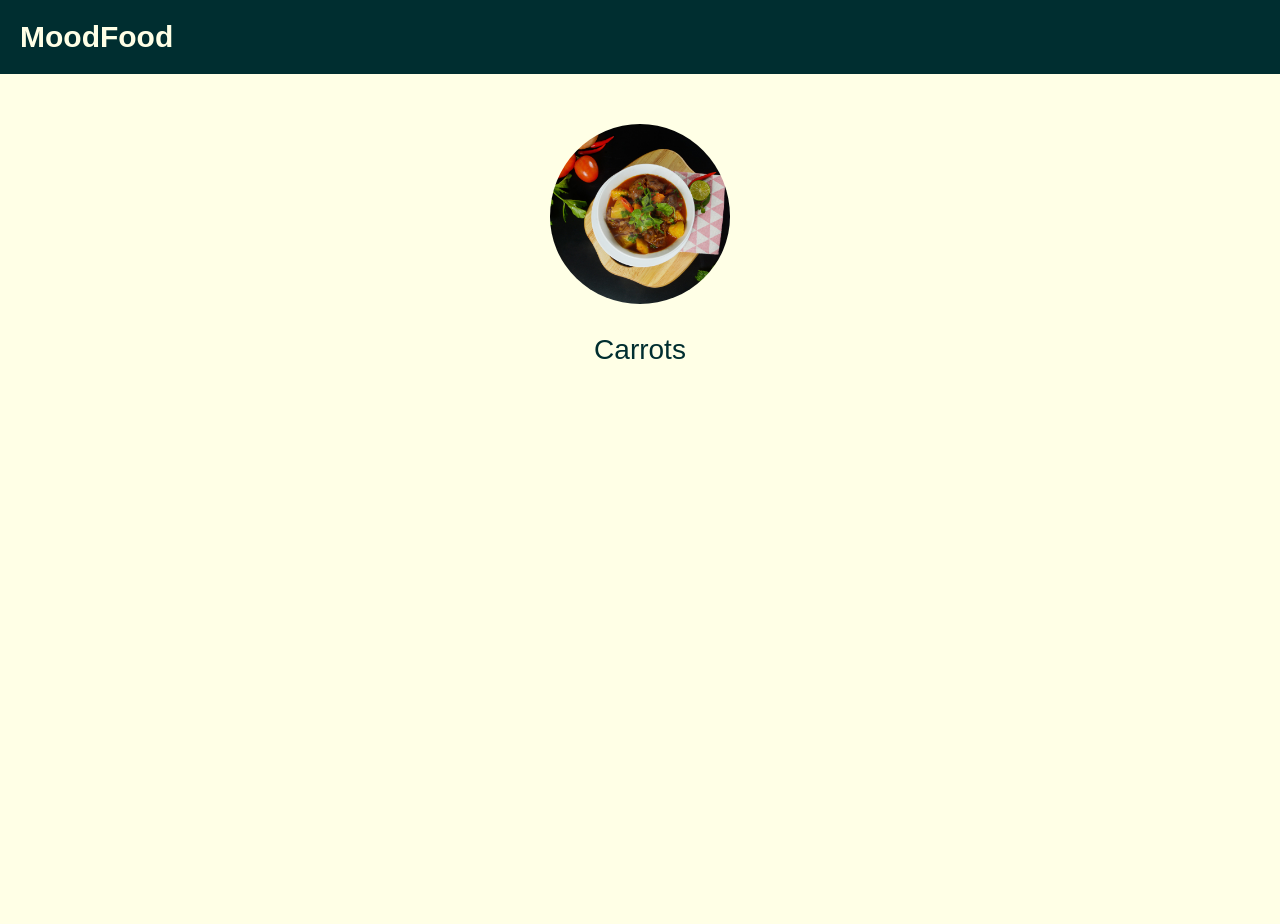
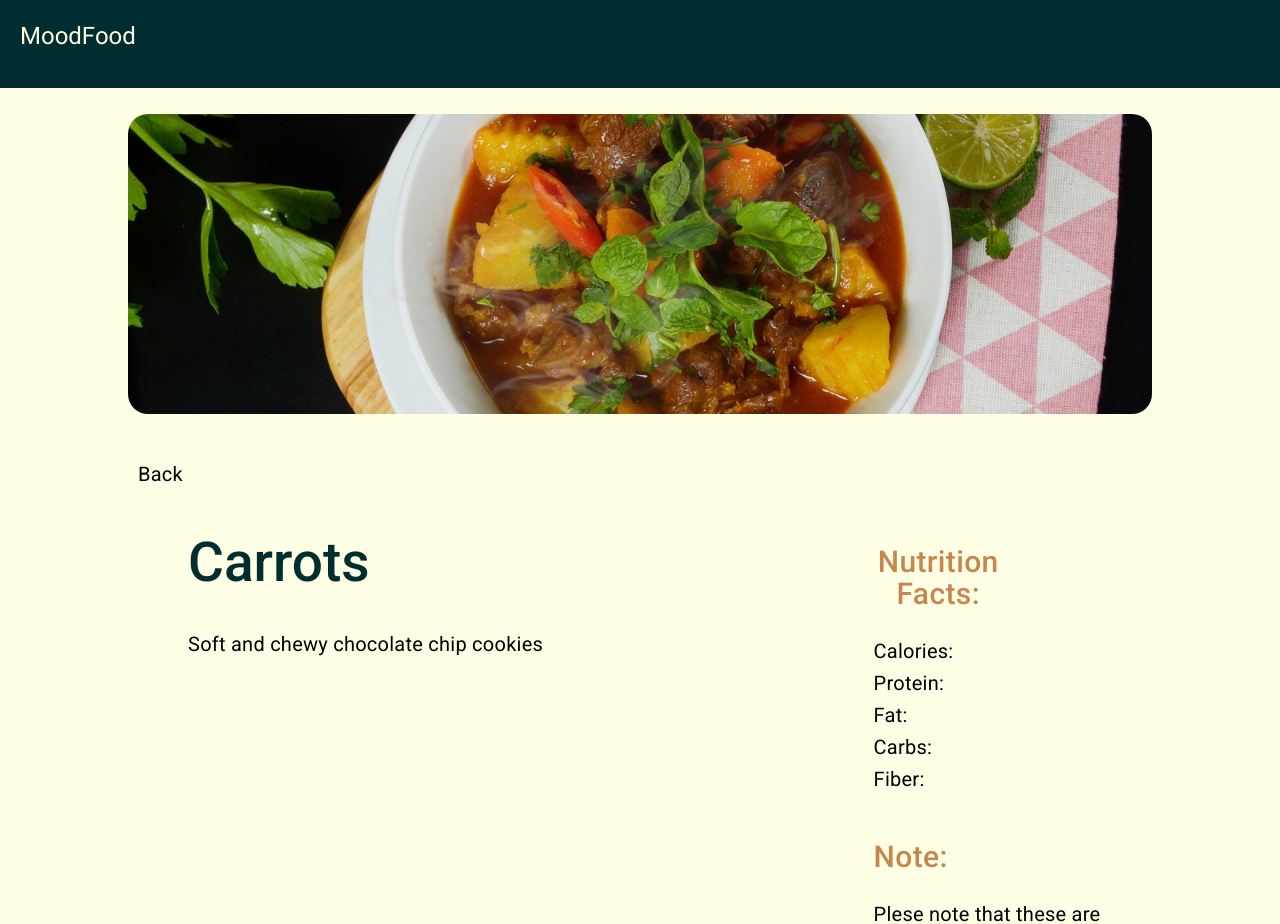
Before and after one commit to Plufin/MoodFood, an Angular app: page /item/Carrots in a window 1280 px wide. Shown: the top 924 px of the page. Before the commit the page ends 800 px from the top, so only its background shows below. Built offline with nearby package versions, Linux system fonts and the light colour scheme.

Commit message:
Add styling to the foodDetail

```diff
--- a/angular.json
+++ b/angular.json
@@ -25,6 +25,7 @@
               "src/assets"
             ],
             "styles": [
+              "@angular/material/prebuilt-themes/deeppurple-amber.css",
               "src/styles.css"
             ],
             "scripts": [],
@@ -89,6 +90,7 @@
               "src/assets"
             ],
             "styles": [
+              "@angular/material/prebuilt-themes/deeppurple-amber.css",
               "src/styles.css"
             ],
             "scripts": []
--- a/package.json
+++ b/package.json
@@ -12,10 +12,12 @@
   "private": true,
   "dependencies": {
     "@angular/animations": "^17.2.0",
+    "@angular/cdk": "^17.2.2",
     "@angular/common": "^17.2.0",
     "@angular/compiler": "^17.2.0",
     "@angular/core": "^17.2.0",
     "@angular/forms": "^17.2.0",
+    "@angular/material": "^17.2.2",
     "@angular/platform-browser": "^17.2.0",
     "@angular/platform-browser-dynamic": "^17.2.0",
     "@angular/platform-server": "^17.2.0",
--- a/src/app/food-detail/food-detail.component.css
+++ b/src/app/food-detail/food-detail.component.css
@@ -1,35 +1,73 @@
-.listing {
-  padding-top: 30px;
-  padding: 50px;
+article {
+  display: flex;
+  align-items: flex-start;
+  flex-direction: row;
 }
 .food-heading {
   color: var(--primary-color);
-  padding: 20px 20px 0 20px;
-  font-size: 28px;
+  font-size: 55px;
   font-weight: 500;
-}
-.food-photo {
-  height: 180px;
-  width: 180px;
-  object-fit: cover;
-  border-radius: 50%;
-  padding-bottom: 5px;
-  transform: 0.3s;
-}
-.food-mood {
-  padding: 10px 20px 20px 20px;
+  padding-bottom: 40px;
+  padding-top: 20px;
 }
 
-.food-photo:hover {
-  transform: scale(1.1);
+.description {
+  display: flex;
+  flex-direction: column;
+  min-width: 65%;
+  align-items: flex-start;
+  padding-left: 60px;
 }
 
-section.listing a {
-  padding-left: 20px;
-  text-decoration: none;
-  color: var(--primary-color);
+.nutrition {
+  padding: 20px;
+  display: flex;
+  flex-direction: column;
+  align-items: flex-start;
 }
-section.listing a::after {
-  content: "\203A";
-  margin-left: 5px;
+
+.nutrition-facts {
+  padding-bottom: 40px;
+  display: flex;
+  flex-direction: column;
+  align-items: flex-start;
+  max-width: 50%;
 }
+
+.food-photo {
+  width: 100%;
+  height: 300px;
+  border-radius: 20px;
+  object-fit: cover;
+  margin-bottom: 30px;
+}
+
+main {
+  display: flex;
+  flex-direction: column;
+  padding-left: 10%;
+  padding-right: 10%;
+  padding-top: 2%;
+}
+
+.back-button {
+  display: flex;
+  align-self: flex-start;
+  padding-left: 10px;
+  padding-top: 20px;
+  padding-bottom: 30px;
+}
+
+h2 {
+  color: var(--accent-color);
+  font-size: 30px;
+  font-weight: 500;
+  padding-bottom: 15px;
+}
+
+.note {
+  display: flex;
+  flex-direction: column;
+  align-items: flex-start;
+  text-align: left;
+}
--- a/src/app/food-detail/food-detail.component.ts
+++ b/src/app/food-detail/food-detail.component.ts
@@ -11,14 +11,39 @@ import { ActivatedRoute } from '@angular/router';
   standalone: true,
   imports: [CommonModule, RouterModule, FoodItemsComponent],
   template: `
-    <section class="listing">
+    <main>
       <img
         class="food-photo"
         [src]="foodItem?.photo"
         alt="Exterior photo of {{ foodItem?.name }}"
       />
-      <h2 class="food-heading">{{ foodItem?.name }}</h2>
-    </section>
+      <div class="back-button">
+        <p>Back</p>
+      </div>
+      <article>
+        <div class="description">
+          <h1 class="food-heading">{{ foodItem?.name }}</h1>
+          <p class="food-description">{{ foodItem?.description }}</p>
+        </div>
+        <div class="nutrition">
+          <div class="nutrition-facts">
+            <h2>Nutrition Facts:</h2>
+            <p>Calories:</p>
+            <p>Protein:</p>
+            <p>Fat:</p>
+            <p>Carbs:</p>
+            <p>Fiber:</p>
+          </div>
+          <div class="note">
+            <h2>Note:</h2>
+            <p>
+              Plese note that these are suggestions, and may not be suitable for
+              everyone.
+            </p>
+          </div>
+        </div>
+      </article>
+    </main>
   `,
   styleUrl: './food-detail.component.css',
 })
--- a/src/app/home/home.component.css
+++ b/src/app/home/home.component.css
@@ -10,6 +10,10 @@ article {
   column-gap: 14px;
   margin-top: 50px;
   justify-content: space-around;
+}
+.material-icons {
+  color: teal;
+  font-size: 12px;
 }
 
 button {
--- a/src/app/home/home.component.ts
+++ b/src/app/home/home.component.ts
@@ -3,7 +3,6 @@ import { FoodListService } from './../food-list.service';
 import { FoodItem } from './../food-items';
 import { Component, inject } from '@angular/core';
 import { FoodItemsComponent } from '../food-items/food-items.component';
-
 import { MoodComponent } from '../mood/mood.component';
 import { Mood } from '../mood';
 import { MoodService } from '../mood.service';
--- a/src/index.html
+++ b/src/index.html
@@ -7,9 +7,11 @@
   <base href="/">
   <meta name="viewport" content="width=device-width, initial-scale=1">
   <link rel="icon" type="image/x-icon" href="favicon.ico">
+  <link href="https://fonts.googleapis.com/css2?family=Roboto:wght@300;400;500&display=swap" rel="stylesheet">
+  <link href="https://fonts.googleapis.com/icon?family=Material+Icons" rel="stylesheet">
 </head>
 
-<body>
+<body class="mat-typography">
   <app-root></app-root>
 </body>
 
--- a/src/main.ts
+++ b/src/main.ts
@@ -5,7 +5,8 @@ import {
 import { AppComponent } from './app/app.component';
 import { provideRouter } from '@angular/router';
 import routeConfig from './app/routes';
+import { provideAnimationsAsync } from '@angular/platform-browser/animations/async';
 
 bootstrapApplication(AppComponent, {
-  providers: [provideProtractorTestingSupport(), provideRouter(routeConfig)],
+  providers: [provideProtractorTestingSupport(), provideRouter(routeConfig), provideAnimationsAsync()],
 }).catch((err) => console.error(err));
--- a/src/styles.css
+++ b/src/styles.css
@@ -26,3 +26,12 @@ button.primary {
 h1 {
   font-family: "Be Vietnam Pro", sans-serif;
 }
+
+html,
+body {
+  height: 100%;
+}
+body {
+  margin: 0;
+  font-family: Roboto, "Helvetica Neue", sans-serif;
+}
```
Also changed, not shown: 1 other file (tests, documents, lock files or other folders).
